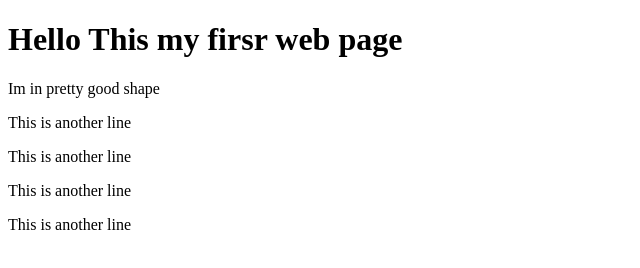
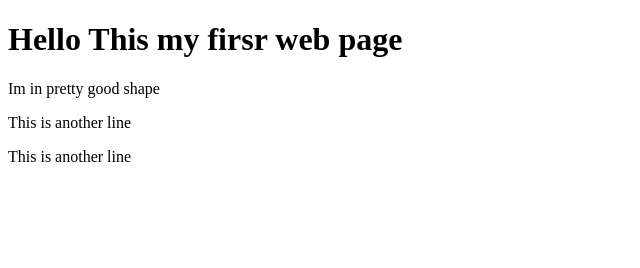
Before and after one commit to moslemajra85/my_test_repo, a plain HTML site: page index.html in a window 1280 px wide. Shown: the whole page, without its empty margins (0-640 px from the left). Drawn offline with Linux system fonts and the light colour scheme.

Commit message:
ejfjoeoefo

```diff
--- a/index.html
+++ b/index.html
@@ -10,8 +10,7 @@
     <p>Im in pretty good shape</p>
     <p>This is another line</p>
     <p>This is another line</p>
-    <p>This is another line</p>
-    <p>This is another line</p>
+
 
   </body>
 </html>
```
